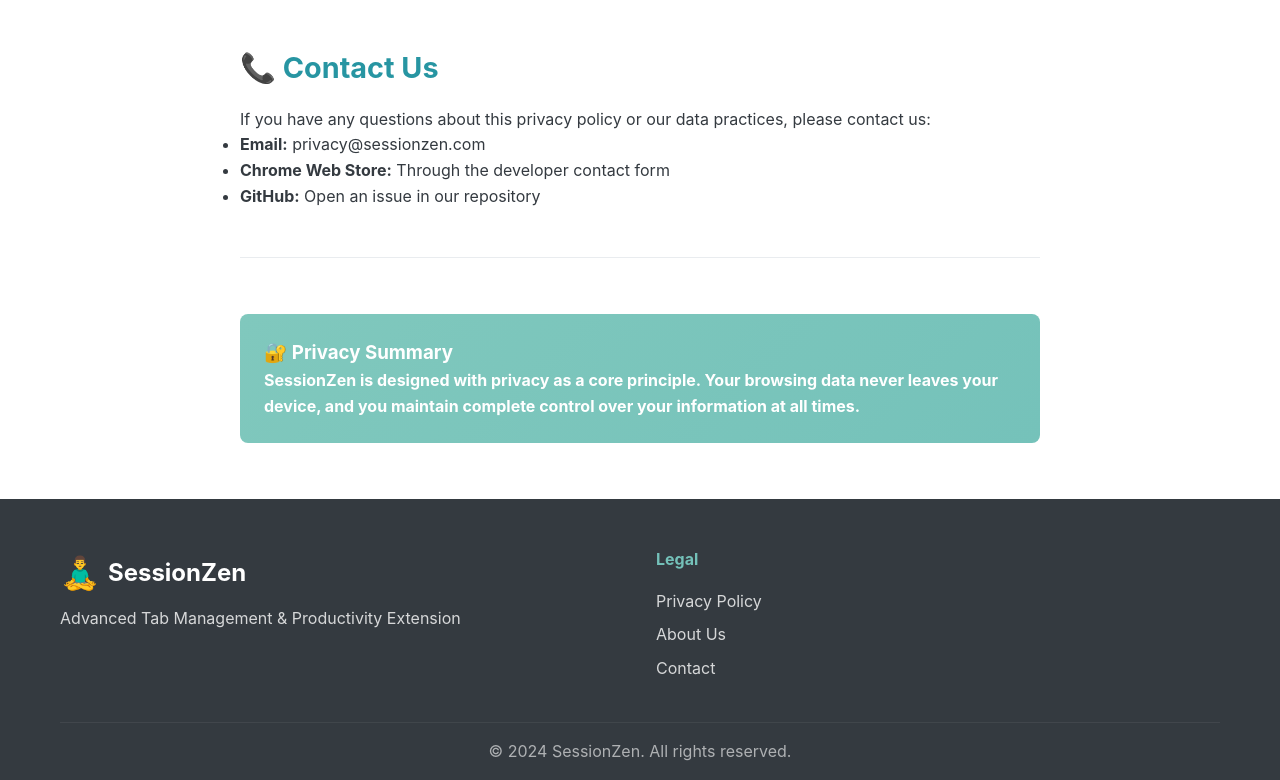
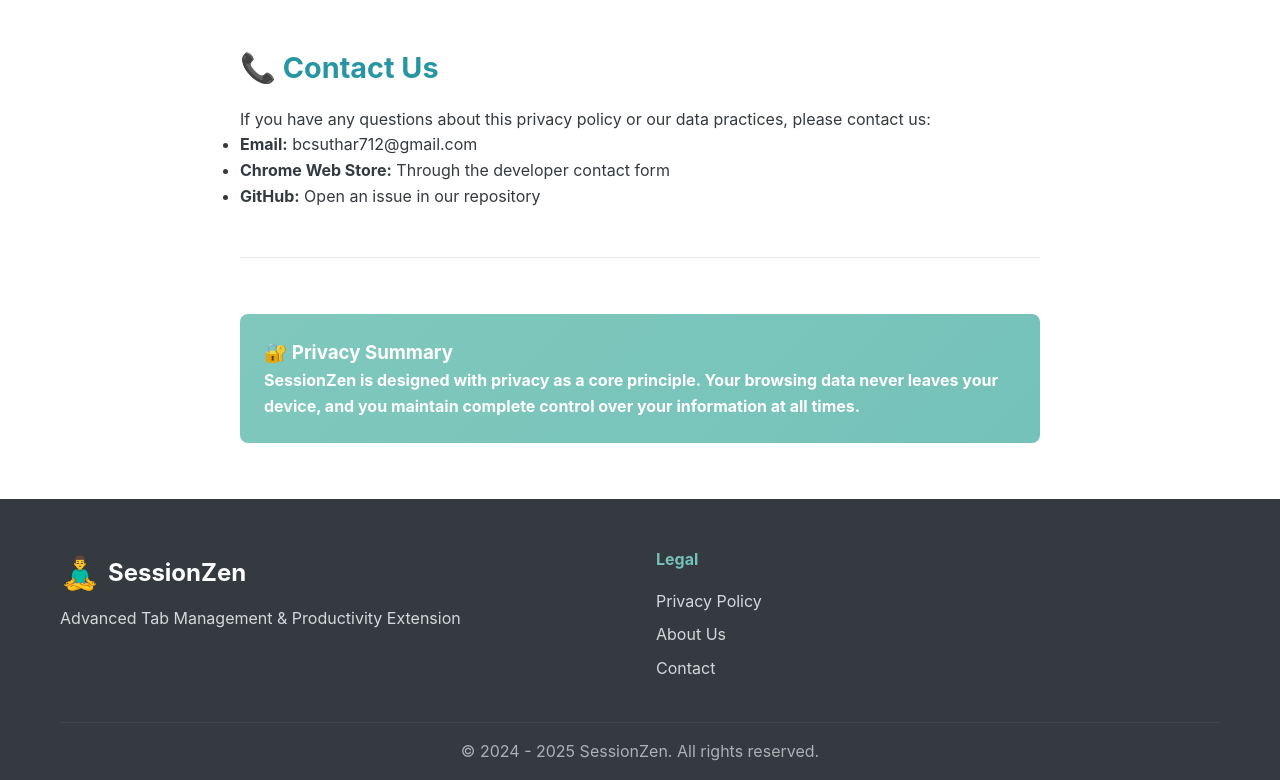
Before and after one commit to bhargav1997/SessionZen, a plain HTML site: page privacy-policy.html in a window 1280 px wide. Shown: the part 2415-3195 px from the top of the page. Drawn offline with Linux system fonts and the light colour scheme.

Commit message:
Update privacy-policy.html

```diff
--- a/privacy-policy.html
+++ b/privacy-policy.html
@@ -145,7 +145,7 @@
                     <h2>📞 Contact Us</h2>
                     <p>If you have any questions about this privacy policy or our data practices, please contact us:</p>
                     <ul>
-                        <li><strong>Email:</strong> privacy@sessionzen.com</li>
+                        <li><strong>Email:</strong> bcsuthar712@gmail.com</li>
                         <li><strong>Chrome Web Store:</strong> Through the developer contact form</li>
                         <li><strong>GitHub:</strong> Open an issue in our repository</li>
                     </ul>
@@ -184,7 +184,7 @@
                 </div>
             </div>
             <div class="footer-bottom">
-                <p>&copy; 2024 SessionZen. All rights reserved.</p>
+                <p>&copy; 2024 - 2025 SessionZen. All rights reserved.</p>
             </div>
         </div>
     </footer>
```
